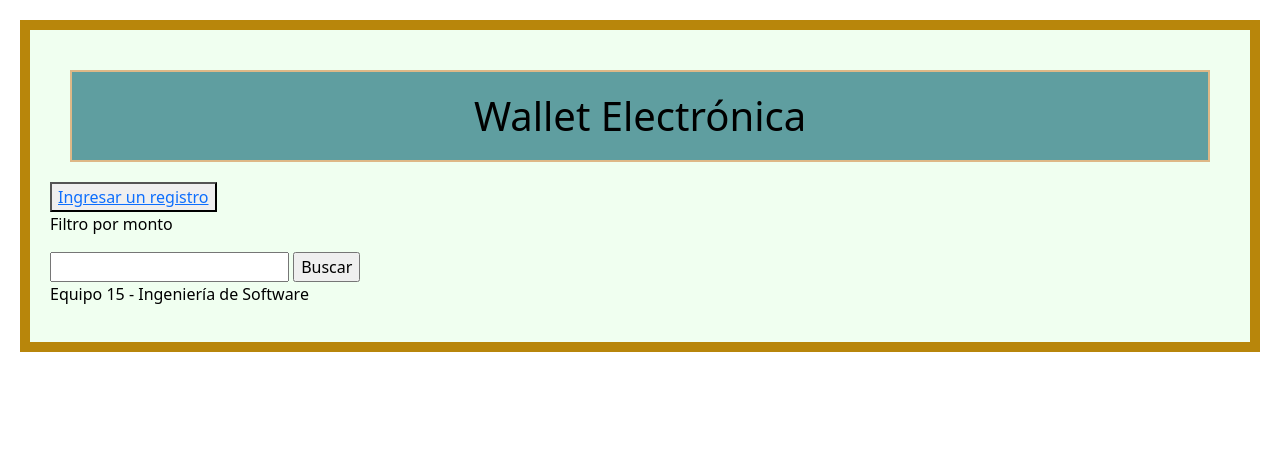
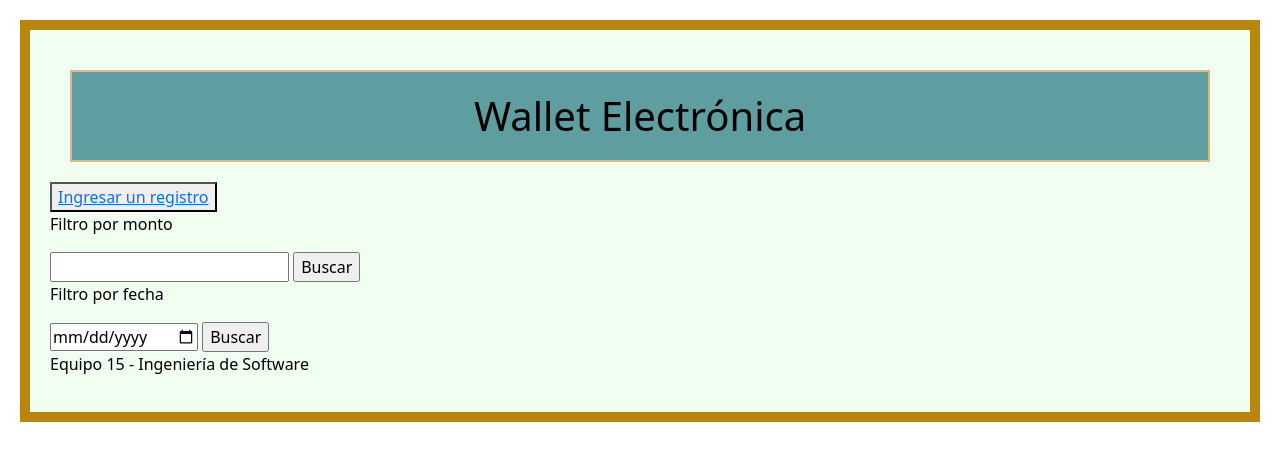
Before and after one commit to Joportus/2021-2-Grupo-15, a Django app: page /busqueda_registros/ in a window 1280 px wide. Shown: the top 461 px of the page. Run offline with Django 3.2, Linux system fonts and the light colour scheme.

Commit message:
filtro de registros por fecha agregado

```diff
--- a/wallet/fwallet/templates/fwallet/busqueda_registros.html
+++ b/wallet/fwallet/templates/fwallet/busqueda_registros.html
@@ -12,12 +12,21 @@
     <a href="{% url 'ins_registro' %}">Ingresar un registro</a>
 </button>
 <p>Filtro por monto</p>
-<form action = "/buscar/" method ="GET">
+<form action = "/buscar/" method ="POST">
+    {% csrf_token %}
 
     <input type = "text" name="reg">
 
     <input type="submit" value= "Buscar">
+
+<p>Filtro por fecha</p>
+
+    <input type = "date" name="reg2">
+
+    <input type="submit" value= "Buscar">
 </form>
+
+
 
 {% if registros %}
     <p>
--- a/wallet/fwallet/urls.py
+++ b/wallet/fwallet/urls.py
@@ -4,7 +4,8 @@ from . import views
 urlpatterns = [
   path('walletv/', views.walletv, name='mi_wallet'),
   path('busqueda_registros/', views.busqueda_registros, name='Busqueda de registros'),
-  path('buscar/', views.buscarMonto),
+  path('buscar/', views.filtrar_por),
   path('insertar_registro/', views.insertar_registros, name="ins_registro"),
   path('inicio/', views.inicio),
+  path('new/', views.ingresar_registro),
 ]
--- a/wallet/fwallet/views.py
+++ b/wallet/fwallet/views.py
@@ -19,26 +19,36 @@ def inicio(request):
 
     return render(request, "fwallet/inicio.html")
 #Busca un registro de ingreso/gasto filtrando por el monto
-def buscarMonto(request):
+def filtrar_por(request):
     input1_name = "reg"
+    input2_name = "reg2"
 
     pagina_resultado = "fwallet/busqueda_registros.html"
 
-    if request.GET[input1_name]:
+    if request.POST.get(input1_name):
 
-        monto_ingresado = request.GET[input1_name]
+        monto_ingresado = request.POST.get(input1_name)
         registros = RegistroDinero.objects.filter(monto__iexact=monto_ingresado)
 
         return render(request, pagina_resultado, {"registros":registros, "query":monto_ingresado})
+
+
+    elif request.POST.get(input2_name):
+
+        fecha_ingresada = request.POST.get(input2_name)
+        registros = RegistroDinero.objects.filter(fecha__iexact=fecha_ingresada)
+
+        return render(request, pagina_resultado, {"registros":registros, "query":fecha_ingresada})
 
     else:
 
        registros = RegistroDinero.objects.all()
 
-       return render(request, pagina_resultado, {"registros":registros})
+       return render(request, pagina_resultado, {"registros":registros,"message": "aaaaaa"})
 
 
     #return render(request, pagina_resultado, {"mensaje": mensaje})
+
 
 
 def ingresar_registro(request):
```
Also changed, not shown: wallet/db.sqlite3.
